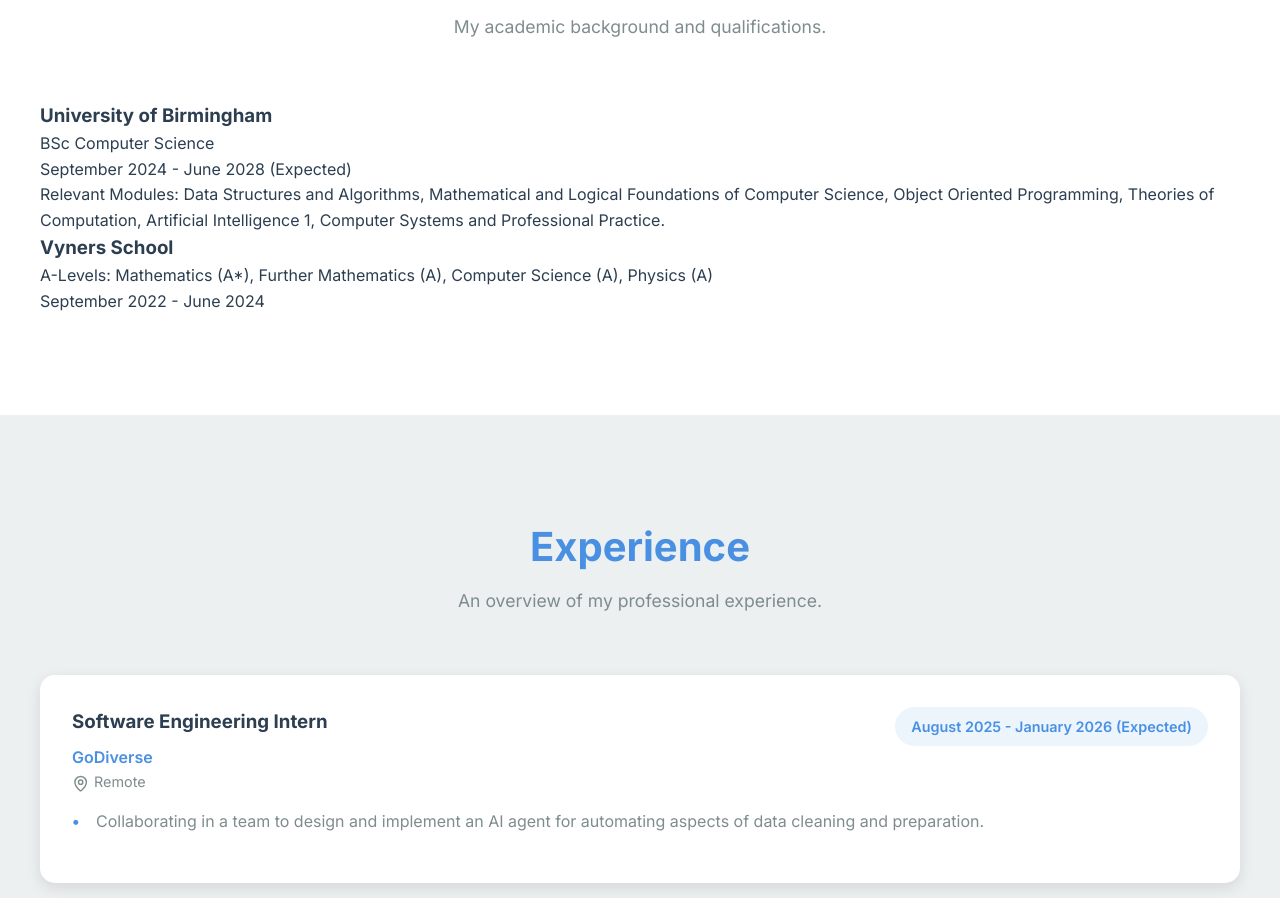
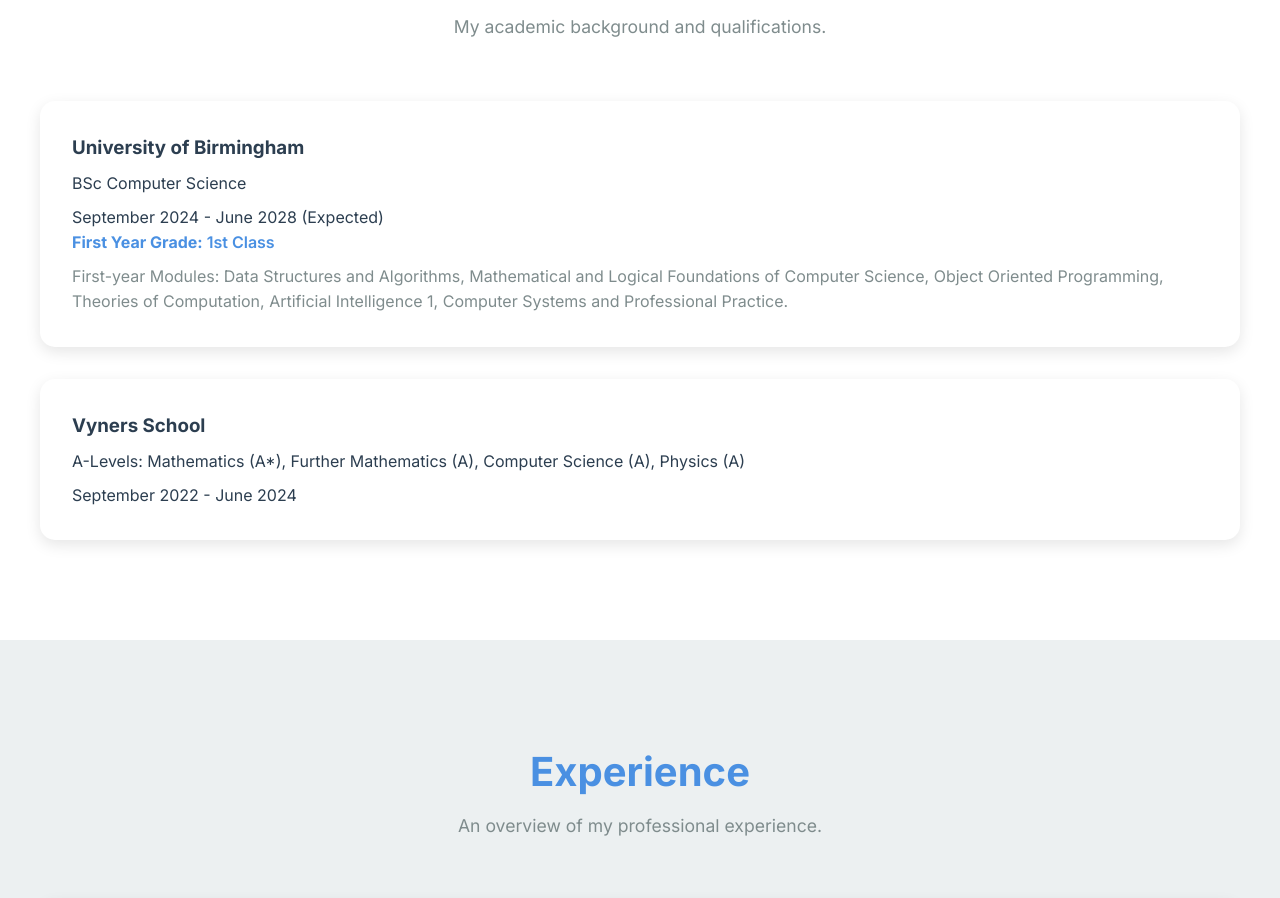
Before and after one commit to RushilYadav/Personal-Portfolio-Website, a plain HTML site: page index.html in a window 1280 px wide. Shown: the part 959-1857 px from the top of the page. Drawn offline with nearby package versions, Linux system fonts and the light colour scheme.

Commit message:
Add education section styles and update content
Introduced new CSS classes for the education section, including grid and card layouts. Updated the education section in index.html to include a first year grade and clarified module details for the University of Birmingham entry.

```diff
--- a/css/styles.css
+++ b/css/styles.css
@@ -277,6 +277,50 @@
     font-weight: 500;
 }
 
+/* Education Section */
+.education-grid {
+    display: flex;
+    flex-direction: column;
+    gap: 2rem;
+}
+
+.education-card {
+    background: var(--white);
+    padding: 2rem;
+    border-radius: 15px;
+    box-shadow: 0 5px 15px rgba(0, 0, 0, 0.1);
+    transition: transform 0.3s ease;
+}
+
+.education-card:hover {
+    transform: translateY(-5px);
+}
+
+.education-card h3 {
+    color: var(--dark-gray);
+    margin-bottom: 0.5rem;
+}
+
+.degree {
+    color: var(--dark-gray);
+    margin-bottom: 0.5rem;
+}
+
+.grade {
+    color: var(--primary-blue);
+    font-weight: 600;
+    margin-bottom: 0.5rem;
+}
+
+.details {
+    color: var(--text-gray);
+    line-height: 1.6;
+}
+
+
+
+
+
 
 
 
--- a/index.html
+++ b/index.html
@@ -45,6 +45,7 @@
         </div>
     </section>
 
+    <!-- Education -->
     <section id="education" class="section">
         <div class="container fade-in">
             <div class="section-header">
@@ -56,7 +57,8 @@
                     <h3>University of Birmingham</h3>
                     <p class="degree">BSc Computer Science</p>
                     <p class="duration">September 2024 - June 2028 (Expected)</p>
-                    <p class="details">Relevant Modules: Data Structures and Algorithms, Mathematical and Logical Foundations of Computer Science, Object Oriented Programming, Theories of Computation, Artificial Intelligence 1, Computer Systems and Professional Practice.</p>
+                    <p class="grade"><strong>First Year Grade:</strong> 1st Class</p>
+                    <p class="details">First-year Modules: Data Structures and Algorithms, Mathematical and Logical Foundations of Computer Science, Object Oriented Programming, Theories of Computation, Artificial Intelligence 1, Computer Systems and Professional Practice.</p>
                 </div>
                 <div class="education-card">
                     <h3>Vyners School</h3>
```
